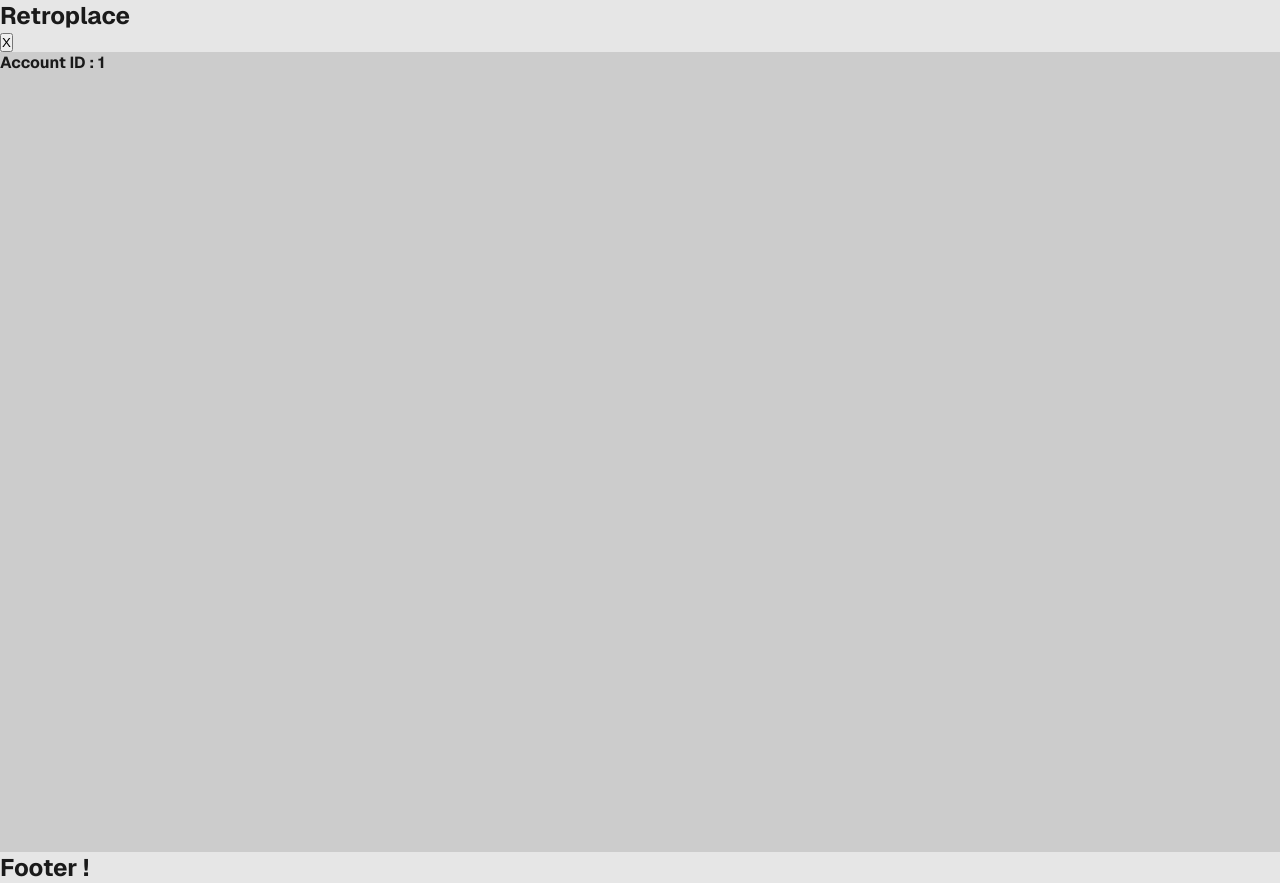
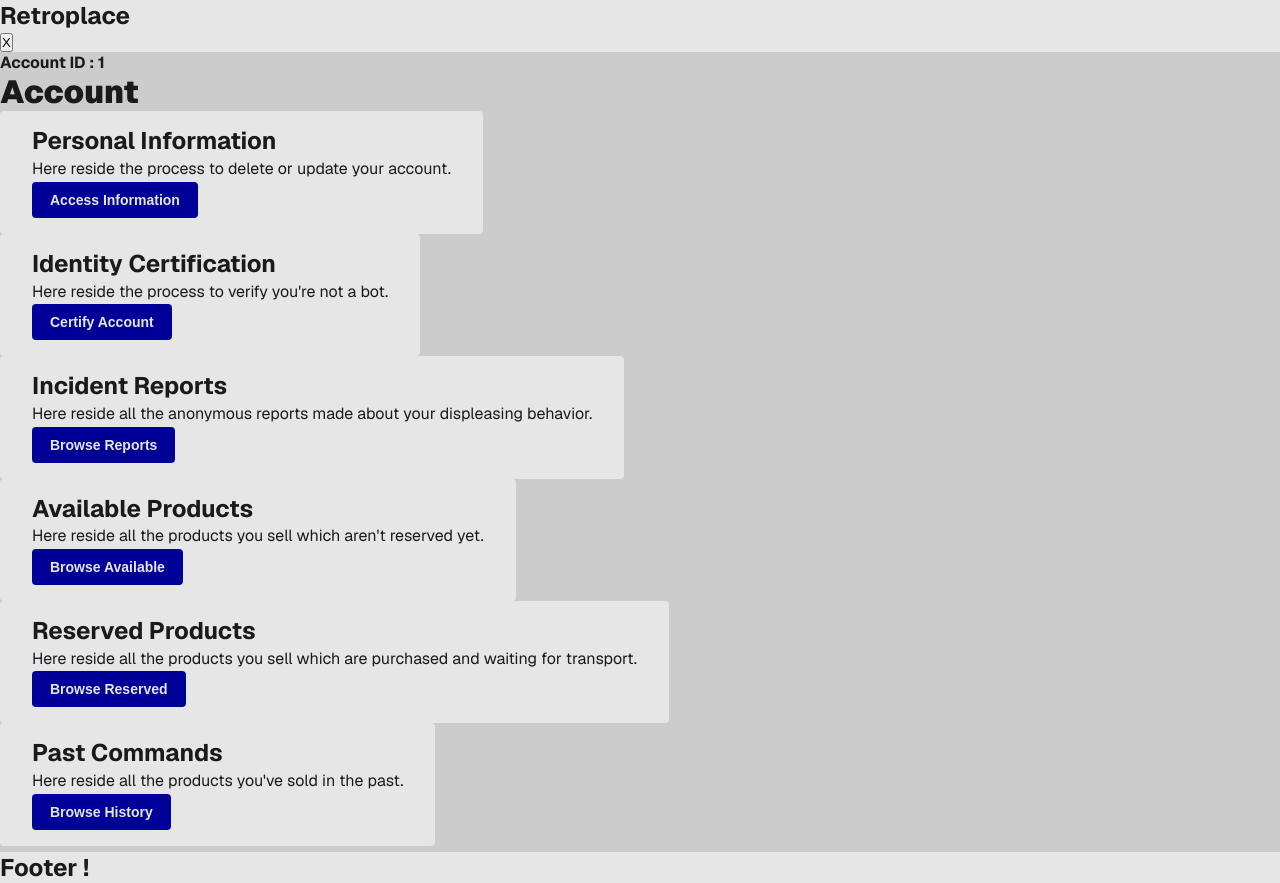
Before and after one commit to nathanEvrardDaCunha/retroplace_frontend, a React (Vite) app: page /account/1 in a window 1280 px wide. Built offline with nearby package versions, Linux system fonts and the light colour scheme.

Commit message:
feat(core): implement basic role logic for personal account

```diff
--- a/src/features/account/BrowseAccountLogic.tsx
+++ b/src/features/account/BrowseAccountLogic.tsx
@@ -1,9 +1,15 @@
 import { useParams } from 'react-router-dom';
+import { CustomButton } from '../../components/ui/CustomButton';
+import { CustomHeading } from '../../components/ui/CustomHeading';
+import { CustomSection } from '../../components/ui/CustomSection';
 
 export function BrowseAccountLogic() {
     const params = useParams();
 
     console.log(params.id);
+
+    // IDEA: Enum for the roles
+    const staticUserRole = 'seller';
 
     // TODO: Add a link that return to the previous page or home page.
     // DESIGN: Admin shouldn't be allowed to update and delete their colleagues.
@@ -13,188 +19,324 @@ export function BrowseAccountLogic() {
         <>
             <strong>Account ID : {params.id ? params.id : 'undefined'}</strong>
 
-            {/*
-        // Only for customers (buyer and seller only).
+            <CustomHeading variant="h1" style="h1">
+                Account
+            </CustomHeading>
 
-        <Card>
-            <CardSection variant="characteristics">
-                <CardTitle>Personal Information's</CardTitle>
+            {staticUserRole === 'buyer' ? (
+                <>
+                    <CustomSection variant="article" style="column">
+                        <CustomSection variant="section" style="column">
+                            <CustomHeading variant="h4" style="h2">
+                                Products Cart
+                            </CustomHeading>
+                            <CustomHeading variant="p" style="p">
+                                Here reside all the products you've saved in
+                                your cart to purchase later.
+                            </CustomHeading>
+                        </CustomSection>
+                        <CustomSection variant="section" style="row">
+                            <CustomButton
+                                variant="link"
+                                to={`/account-cart/${params.id}`}
+                            >
+                                Browse Cart
+                            </CustomButton>
+                        </CustomSection>
+                    </CustomSection>
 
-                <CardItem variant="item">
-                    Here reside the process to delete or update your account.
-                </CardItem>
-            </CardSection>
-            <CardSection variant="buttons">
-                <Button>Delete Account</Button>
-                <Button>Update Account</Button>
-            </CardSection>
-        </Card>
+                    <CustomSection variant="article" style="column">
+                        <CustomSection variant="section" style="column">
+                            <CustomHeading variant="h4" style="h2">
+                                Past Commands
+                            </CustomHeading>
+                            <CustomHeading variant="p" style="p">
+                                Here reside all the products you've already
+                                purchased in the past.
+                            </CustomHeading>
+                        </CustomSection>
+                        <CustomSection variant="section" style="row">
+                            <CustomButton
+                                variant="link"
+                                to={`/account-history/${params.id}`}
+                            >
+                                Browse History
+                            </CustomButton>
+                        </CustomSection>
+                    </CustomSection>
+                </>
+            ) : null}
 
-        <Card>
-            <CardSection variant="characteristics">
-                <CardTitle>Identity Certification</CardTitle>
-                <CardItem variant="item">Here reside the process to verify you're a not a bot.</CardItem>
-            </CardSection>
-            <CardSection variant="buttons">
-                <Button>Certify Account</Button>
-            </CardSection>
-        </Card>
+            {staticUserRole === 'seller' || staticUserRole === 'buyer' ? (
+                <>
+                    <CustomSection variant="article" style="column">
+                        <CustomSection variant="section" style="column">
+                            <CustomHeading variant="h4" style="h2">
+                                Personal Information
+                            </CustomHeading>
+                            <CustomHeading variant="p" style="p">
+                                Here reside the process to delete or update your
+                                account.
+                            </CustomHeading>
+                        </CustomSection>
+                        <CustomSection variant="section" style="row">
+                            <CustomButton
+                                variant="link"
+                                to={`/account-modification/${params.id}`}
+                            >
+                                Access Information
+                            </CustomButton>
+                        </CustomSection>
+                    </CustomSection>
 
-        <Card>
-            <CardSection variant="characteristics">
-                <CardTitle>Incident Reports</CardTitle>
-                <CardItem variant="item">
-                    Here reside all the anonymous report made about your displeasing behavior.
-                </CardItem>
-            </CardSection>
-            <CardSection variant="buttons">
-                <Button>Browse Report</Button>
-            </CardSection>
-        </Card> */}
+                    <CustomSection variant="article" style="column">
+                        <CustomSection variant="section" style="column">
+                            <CustomHeading variant="h4" style="h2">
+                                Identity Certification
+                            </CustomHeading>
+                            <CustomHeading variant="p" style="p">
+                                Here reside the process to verify you're not a
+                                bot.
+                            </CustomHeading>
+                        </CustomSection>
+                        <CustomSection variant="section" style="row">
+                            <CustomButton
+                                variant="link"
+                                to={`/account-certification/${params.id}`}
+                            >
+                                Certify Account
+                            </CustomButton>
+                        </CustomSection>
+                    </CustomSection>
 
-            {/*
-        //Only for the Buyer
+                    <CustomSection variant="article" style="column">
+                        <CustomSection variant="section" style="column">
+                            <CustomHeading variant="h4" style="h2">
+                                Incident Reports
+                            </CustomHeading>
+                            <CustomHeading variant="p" style="p">
+                                Here reside all the anonymous reports made about
+                                your displeasing behavior.
+                            </CustomHeading>
+                        </CustomSection>
+                        <CustomSection variant="section" style="row">
+                            <CustomButton
+                                variant="link"
+                                to={`/account-reports/${params.id}`}
+                            >
+                                Browse Reports
+                            </CustomButton>
+                        </CustomSection>
+                    </CustomSection>
+                </>
+            ) : null}
 
-        <Card>
-            <CardSection variant="characteristics">
-                <CardTitle>Products Cart</CardTitle>
-                <CardItem variant="item">
-                    Here reside all the products you've saved to purchase in one go.
-                </CardItem>
-            </CardSection>
-            <CardSection variant="buttons">
-                <Button>Browse Cart</Button>
-            </CardSection>
-        </Card>
+            {staticUserRole === 'seller' ? (
+                <>
+                    <CustomSection variant="article" style="column">
+                        <CustomSection variant="section" style="column">
+                            <CustomHeading variant="h4" style="h2">
+                                Available Products
+                            </CustomHeading>
+                            <CustomHeading variant="p" style="p">
+                                Here reside all the products you sell which
+                                aren't reserved yet.
+                            </CustomHeading>
+                        </CustomSection>
+                        <CustomSection variant="section" style="row">
+                            <CustomButton
+                                variant="link"
+                                to={`/seller-available/${params.id}`}
+                            >
+                                Browse Available
+                            </CustomButton>
+                        </CustomSection>
+                    </CustomSection>
 
-        <Card>
-            <CardSection variant="characteristics">
-                <CardTitle>Past Commands</CardTitle>
-                <CardItem variant="item">
-                    Here reside all the products you've already purchased in the past.
-                </CardItem>
-            </CardSection>
-            <CardSection variant="buttons">
-                <Button>Browse History</Button>
-            </CardSection>
-        </Card> */}
+                    <CustomSection variant="article" style="column">
+                        <CustomSection variant="section" style="column">
+                            <CustomHeading variant="h4" style="h2">
+                                Reserved Products
+                            </CustomHeading>
+                            <CustomHeading variant="p" style="p">
+                                Here reside all the products you sell which are
+                                purchased and waiting for transport.
+                            </CustomHeading>
+                        </CustomSection>
+                        <CustomSection variant="section" style="row">
+                            <CustomButton
+                                variant="link"
+                                to={`/seller-reserved/${params.id}`}
+                            >
+                                Browse Reserved
+                            </CustomButton>
+                        </CustomSection>
+                    </CustomSection>
 
-            {/*
-        // Only for Seller
-
-        <Card>
-            <CardSection variant="characteristics">
-                <CardTitle>Available Products</CardTitle>
-                <CardItem variant="item">
-                    Here reside all the products you sell which aren't reserved yet.
-                </CardItem>
-            </CardSection>
-            <CardSection variant="buttons">
-                <Button>Browse Available</Button>
-            </CardSection>
-        </Card>
-
-        <Card>
-            <CardSection variant="characteristics">
-                <CardTitle>Reserved Products</CardTitle>
-                <CardItem variant="item">
-                    Here reside all the products you sell which are purchased and waiting for transport.
-                </CardItem>
-            </CardSection>
-            <CardSection variant="buttons">
-                <Button>Browse Reserved</Button>
-            </CardSection>
-        </Card>
-
-        <Card>
-            <CardSection variant="characteristics">
-                <CardTitle>Past Commands</CardTitle>
-                <CardItem variant="item">Here reside all the products you've sold in the past.</CardItem>
-            </CardSection>
-            <CardSection variant="buttons">
-                <Button>Browse History</Button>
-            </CardSection>
-        </Card> */}
+                    <CustomSection variant="article" style="column">
+                        <CustomSection variant="section" style="column">
+                            <CustomHeading variant="h4" style="h2">
+                                Past Commands
+                            </CustomHeading>
+                            <CustomHeading variant="p" style="p">
+                                Here reside all the products you've sold in the
+                                past.
+                            </CustomHeading>
+                        </CustomSection>
+                        <CustomSection variant="section" style="row">
+                            <CustomButton
+                                variant="link"
+                                to={`/seller-history/${params.id}`}
+                            >
+                                Browse History
+                            </CustomButton>
+                        </CustomSection>
+                    </CustomSection>
+                </>
+            ) : null}
 
             {/* Only the SuperAdmin should be able to modify and delete the admins */}
             {/* In "Reputation Review", Add Review for Seller and Buyers about each others */}
 
-            {/*
-        //Only for Admins
+            {staticUserRole === 'admin' || staticUserRole === 'root' ? (
+                <>
+                    <CustomSection variant="article" style="column">
+                        <CustomSection variant="section" style="column">
+                            <CustomHeading variant="h4" style="h2">
+                                Available Products
+                            </CustomHeading>
+                            <CustomHeading variant="p" style="p">
+                                Here reside all the products available on the
+                                website.
+                            </CustomHeading>
+                        </CustomSection>
+                        <CustomSection variant="section" style="row">
+                            <CustomButton
+                                variant="link"
+                                to={`/admin-available/${params.id}`}
+                            >
+                                Browse Available
+                            </CustomButton>
+                        </CustomSection>
+                    </CustomSection>
 
-        <Card>
-            <CardSection variant="characteristics">
-                <CardTitle>Available Products</CardTitle>
-                <CardItem variant="item">Here reside all the products available on the website.</CardItem>
-            </CardSection>
-            <CardSection variant="buttons">
-                <Button>Browse Available</Button>
-            </CardSection>
-        </Card>
+                    <CustomSection variant="article" style="column">
+                        <CustomSection variant="section" style="column">
+                            <CustomHeading variant="h4" style="h2">
+                                Reserved Products
+                            </CustomHeading>
+                            <CustomHeading variant="p" style="p">
+                                Here reside all the products currently purchased
+                                and waiting for transport.
+                            </CustomHeading>
+                        </CustomSection>
+                        <CustomSection variant="section" style="row">
+                            <CustomButton
+                                variant="link"
+                                to={`/admin-reserved/${params.id}`}
+                            >
+                                Browse Reserved
+                            </CustomButton>
+                        </CustomSection>
+                    </CustomSection>
 
-        <Card>
-            <CardSection variant="characteristics">
-                <CardTitle>Reserved Products</CardTitle>
-                <CardItem variant="item">
-                    Here reside all the products currently purchased and waiting for transport.
-                </CardItem>
-            </CardSection>
-            <CardSection variant="buttons">
-                <Button>Browse Reserved</Button>
-            </CardSection>
-        </Card>
+                    <CustomSection variant="article" style="column">
+                        <CustomSection variant="section" style="column">
+                            <CustomHeading variant="h4" style="h2">
+                                Past Commands
+                            </CustomHeading>
+                            <CustomHeading variant="p" style="p">
+                                Here reside all the products which've been sold
+                                in the past.
+                            </CustomHeading>
+                        </CustomSection>
+                        <CustomSection variant="section" style="row">
+                            <CustomButton
+                                variant="link"
+                                to={`/admin-history/${params.id}`}
+                            >
+                                Browse History
+                            </CustomButton>
+                        </CustomSection>
+                    </CustomSection>
 
-        <Card>
-            <CardSection variant="characteristics">
-                <CardTitle>Past Commands</CardTitle>
-                <CardItem variant="item">
-                    Here reside all the products which've been sold in the past.
-                </CardItem>
-            </CardSection>
-            <CardSection variant="buttons">
-                <Button>Browse History</Button>
-            </CardSection>
-        </Card>
+                    <CustomSection variant="article" style="column">
+                        <CustomSection variant="section" style="column">
+                            <CustomHeading variant="h4" style="h2">
+                                Users Account
+                            </CustomHeading>
+                            <CustomHeading variant="p" style="p">
+                                Here reside all the users of the website.
+                            </CustomHeading>
+                        </CustomSection>
+                        <CustomSection variant="section" style="row">
+                            <CustomButton
+                                variant="link"
+                                to={`/admin-users/${params.id}`}
+                            >
+                                Browse Users
+                            </CustomButton>
+                        </CustomSection>
+                    </CustomSection>
 
-        <Card>
-            <CardSection variant="characteristics">
-                <CardTitle>Users Account</CardTitle>
-                <CardItem variant="item">Here reside all the users of the website.</CardItem>
-            </CardSection>
-            <CardSection variant="buttons">
-                <Button>Browse Users</Button>
-            </CardSection>
-        </Card>
+                    <CustomSection variant="article" style="column">
+                        <CustomSection variant="section" style="column">
+                            <CustomHeading variant="h4" style="h2">
+                                Reputation Reviews
+                            </CustomHeading>
+                            <CustomHeading variant="p" style="p">
+                                Here reside all the reviews made by users.
+                            </CustomHeading>
+                        </CustomSection>
+                        <CustomSection variant="section" style="row">
+                            <CustomButton
+                                variant="link"
+                                to={`/admin-reviews/${params.id}`}
+                            >
+                                Browse Reviews
+                            </CustomButton>
+                        </CustomSection>
+                    </CustomSection>
 
-        <Card>
-            <CardSection variant="characteristics">
-                <CardTitle>Reputation Reviews</CardTitle>
-                <CardItem variant="item">Here reside all the reviews made by users.</CardItem>
-            </CardSection>
-            <CardSection variant="buttons">
-                <Button>Browse Reviews</Button>
-            </CardSection>
-        </Card>
+                    <CustomSection variant="article" style="column">
+                        <CustomSection variant="section" style="column">
+                            <CustomHeading variant="h4" style="h2">
+                                Sanction System
+                            </CustomHeading>
+                            <CustomHeading variant="p" style="p">
+                                Here reside the process of banishment.
+                            </CustomHeading>
+                        </CustomSection>
+                        <CustomSection variant="section" style="row">
+                            <CustomButton
+                                variant="link"
+                                to={`/admin-sanctions/${params.id}`}
+                            >
+                                Browse Sanctions
+                            </CustomButton>
+                        </CustomSection>
+                    </CustomSection>
 
-        <Card>
-            <CardSection variant="characteristics">
-                <CardTitle>Sanction System</CardTitle>
-                <CardItem variant="item">Here reside the process of banishment.</CardItem>
-            </CardSection>
-            <CardSection variant="buttons">
-                <Button>Browse Banishments</Button>
-            </CardSection>
-        </Card>
-
-        <Card>
-            <CardSection variant="characteristics">
-                <CardTitle>Financial Dashboard</CardTitle>
-                <CardItem variant="item">Here reside the cashflow of the website.</CardItem>
-            </CardSection>
-            <CardSection variant="buttons">
-                <Button>Browse Cashflow</Button>
-            </CardSection>
-        </Card> */}
+                    <CustomSection variant="article" style="column">
+                        <CustomSection variant="section" style="column">
+                            <CustomHeading variant="h4" style="h2">
+                                Financial Dashboard
+                            </CustomHeading>
+                            <CustomHeading variant="p" style="p">
+                                Here reside the cashflow of the website.
+                            </CustomHeading>
+                        </CustomSection>
+                        <CustomSection variant="section" style="row">
+                            <CustomButton
+                                variant="link"
+                                to={`/admin-financial/${params.id}`}
+                            >
+                                Browse Cashflow
+                            </CustomButton>
+                        </CustomSection>
+                    </CustomSection>
+                </>
+            ) : null}
         </>
     );
 }
```
